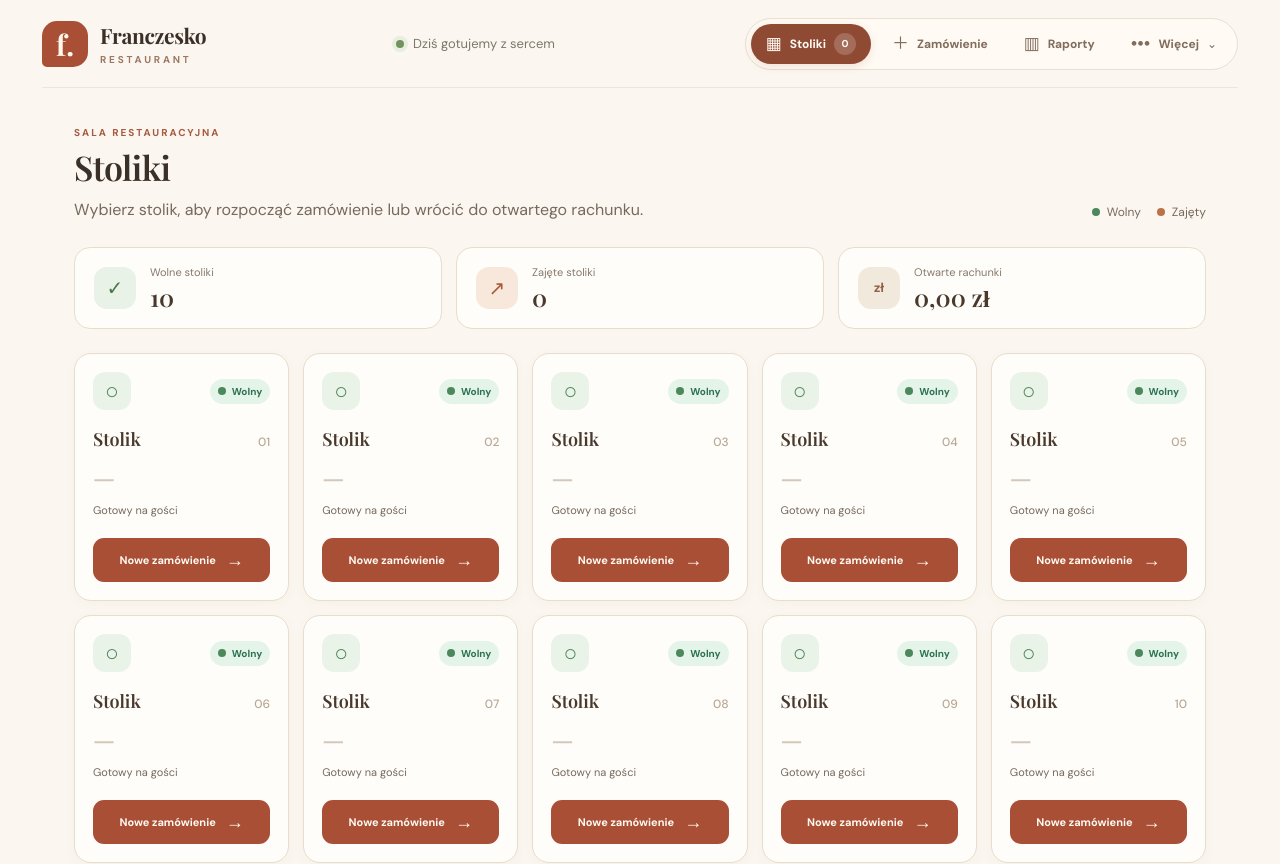
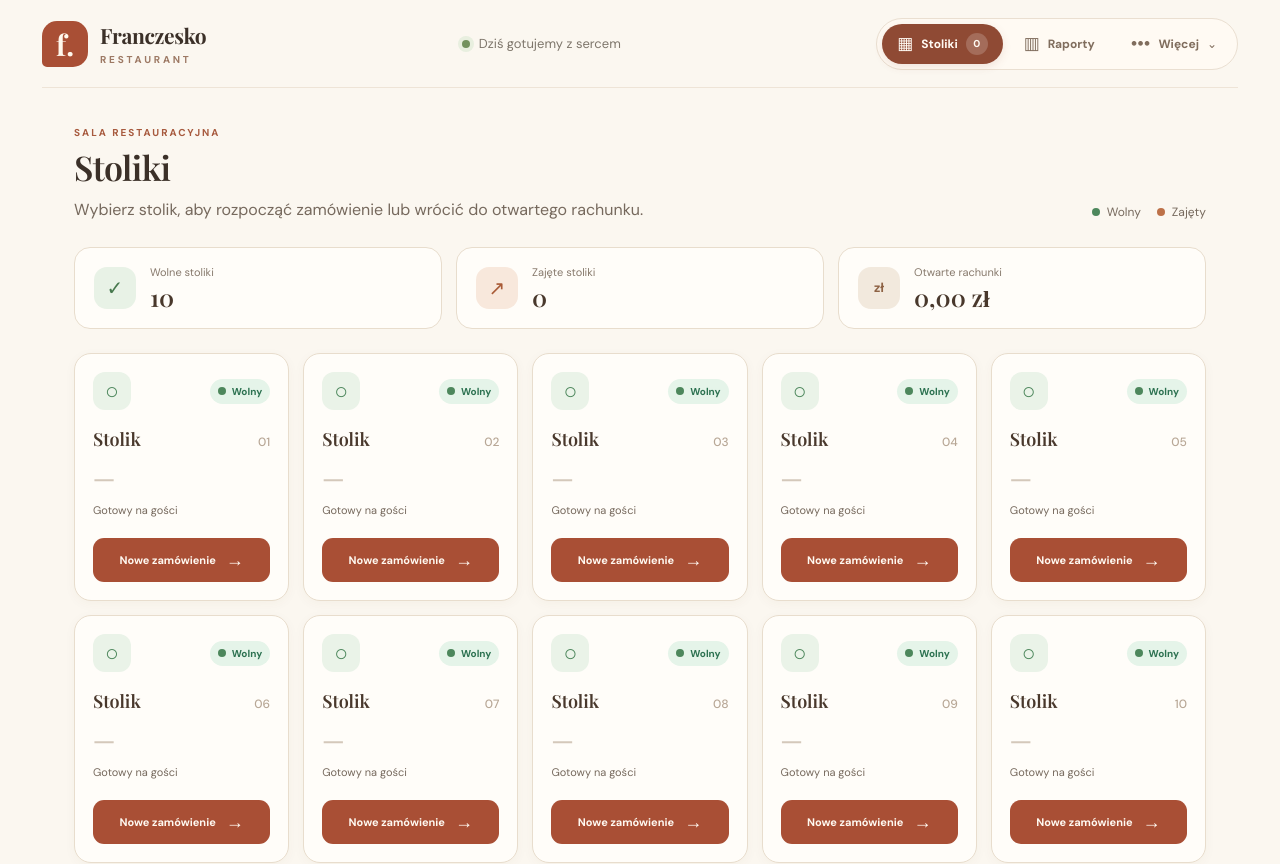
Before and after one commit to KwasnikMaciej/restaurant-pos, a React (Vite) app: page / in a window 1280 px wide. Shown: the top 864 px of the page. Built offline with nearby package versions, Linux system fonts and the light colour scheme; a web font is replaced by a local one.

Commit message:
Make logo return to tables and remove redundant order navigation

```diff
--- a/src/App.tsx
+++ b/src/App.tsx
@@ -277,14 +277,13 @@ function App() {
   return (
     <main className="restaurant-app">
       <header className="topbar">
-        <a className="brand" href="#menu" aria-label="Franczesko Restaurant — menu" onClick={() => setPage('order')}>
+        <a className="brand" href="#tables" aria-label="Franczesko Restaurant — stoliki" onClick={(event) => { event.preventDefault(); setPage('tables'); setMoreMenuOpen(false) }}>
           <span className="brand-mark" aria-hidden="true">f.</span>
           <span className="brand-copy"><strong>Franczesko</strong><span>RESTAURANT</span></span>
         </a>
         <div className="topbar-note"><span className="open-dot" /> Dziś gotujemy z sercem</div>
         <nav className="app-navigation" aria-label="Nawigacja aplikacji">
           <button className={page === 'tables' ? 'app-nav-link active' : 'app-nav-link'} type="button" onClick={() => { setPage('tables'); setMoreMenuOpen(false) }}><span aria-hidden="true">▦</span> Stoliki <span className="app-nav-count">{openOrders.length}</span></button>
-          <button className={page === 'order' ? 'app-nav-link active' : 'app-nav-link'} type="button" onClick={() => { if (selectedTableId === null) setPage('tables'); else setPage('order'); setMoreMenuOpen(false) }}><span aria-hidden="true">＋</span> Zamówienie</button>
           <button className={page === 'reports' ? 'app-nav-link active' : 'app-nav-link'} type="button" onClick={() => { setReportNow(Date.now()); setPage('reports'); setMoreMenuOpen(false) }}><span aria-hidden="true">▥</span> Raporty</button>
           <div className="nav-more-wrap">
             <button className={page === 'history' || page === 'printer' ? 'app-nav-link active' : 'app-nav-link'} type="button" aria-expanded={moreMenuOpen} aria-haspopup="true" onClick={() => setMoreMenuOpen((open) => !open)}><span aria-hidden="true">•••</span> Więcej <span aria-hidden="true">⌄</span></button>
```
